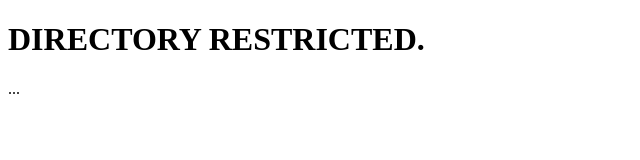
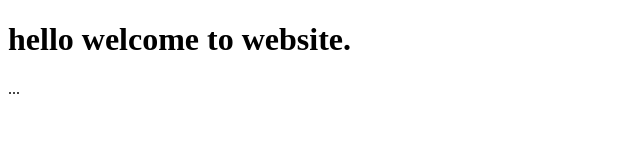
Before and after one commit to LusifVR/UHRDEV, a plain HTML site: page index.html in a window 1280 px wide. Shown: the whole page, without its empty margins (0-640 px from the left). Drawn offline with Linux system fonts and the light colour scheme.

Commit message:
Update index.html

```diff
--- a/index.html
+++ b/index.html
@@ -1,7 +1,7 @@
 <!DOCTYPE html>
 <html>
 <body>
-<h1>DIRECTORY RESTRICTED.</h1>
+<h1>hello welcome to website.</h1>
 <p>...</p>
 </body>
 </html>
```
